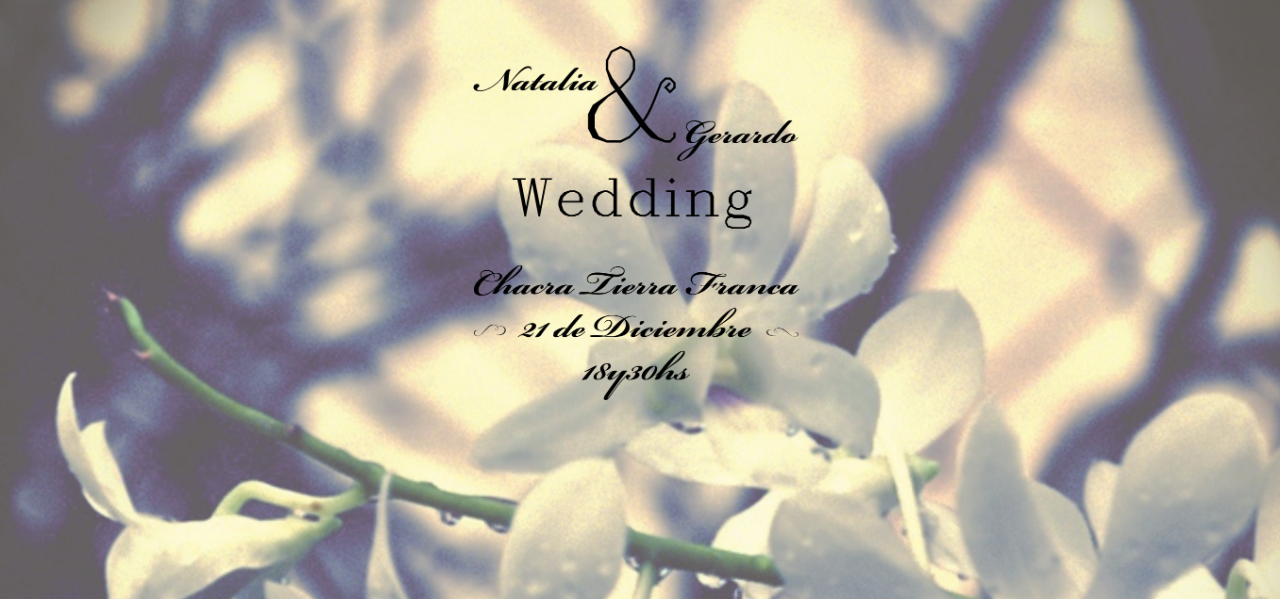
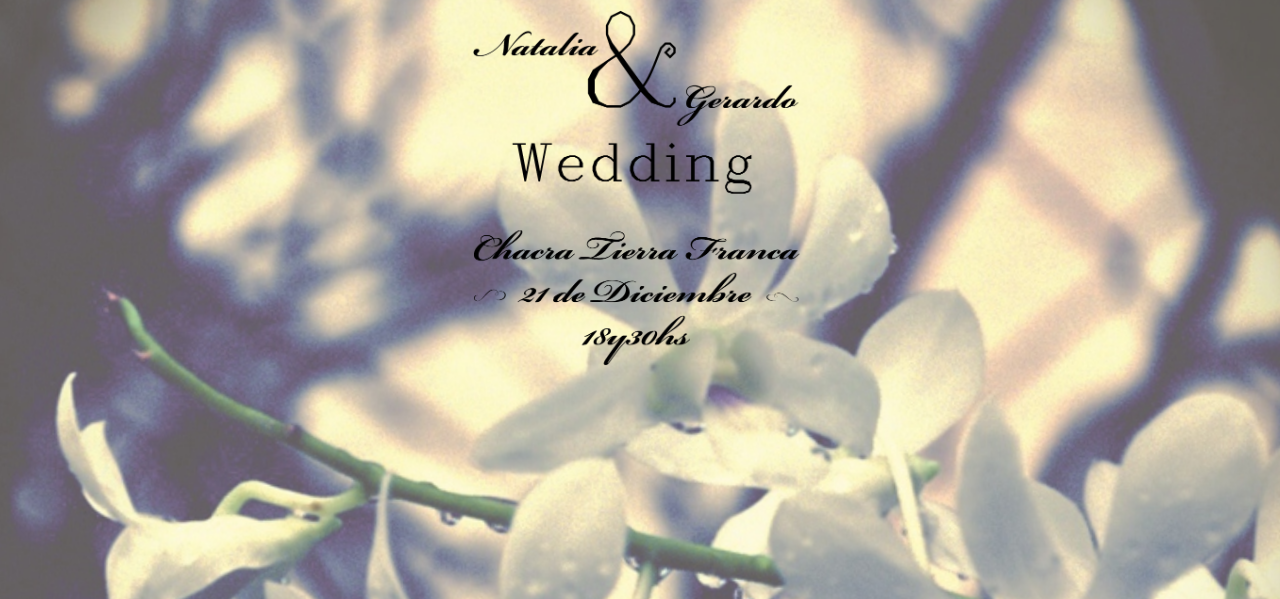
Before and after one commit to pricco/wedding, a Django app: page / in a window 1280 px wide. Shown: the top 599 px of the page. Run offline with Django 3.2, Linux system fonts and the light colour scheme; data that the repository does not hold is empty; parts of the project's set-up code (start-up, migrations or seed data) failed here and were passed over; some libraries are stand-ins or nearby versions; some web fonts are replaced.

Commit message:
Added some love

```diff
--- a/home/static/css/index.css
+++ b/home/static/css/index.css
@@ -4,7 +4,7 @@ html, body {
 }
 
 header {
-    top: 30px;
+    top: -5px;
     left: 50%;
     margin-left: -167px;
     position: fixed;
```
